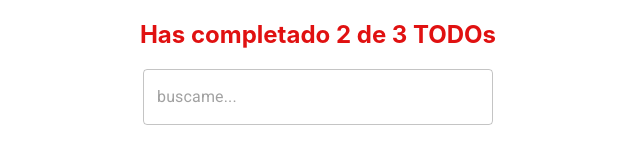
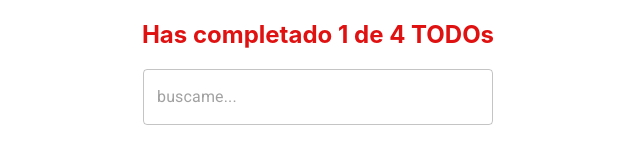
Before and after one commit to lucho19jose/React-TODO, a React (Vite) app: page / in a window 1280 px wide. Shown: the top 160 px of the page, without its empty margins (322-962 px from the left). Built offline with nearby package versions, Linux system fonts and the light colour scheme.

Commit message:
completed && delete tasks

```diff
--- a/src/App.jsx
+++ b/src/App.jsx
@@ -1,4 +1,5 @@
 import { useState } from 'react'
+import react from "react";
 import { CreateTodoButtom } from './CreateTodoButton'
 //import './App.css'
 import { TodoCounter } from './TodoCounter'
@@ -6,26 +7,61 @@ import { TodoItem } from './TodoItem'
 import { TodoList } from './TodoList'
 import { TodoSearch } from './TodoSearch'
 
-const todos = [
+const defaultTodos = [
   { id: 1, text: 'Cortar cebolla', completed: true },
   { id: 2, text: 'Tomar el curso de React', completed: false },
   { id: 3, text: 'Invitarte a salir a comer', completed: false },
   { id: 4, text: 'Invitarte a salir a vivir', completed: false },
 ]
 
+
 function App() {
   const [count, setCount] = useState(0)
 
+  const [todos, setTodos] = useState(defaultTodos);
+
+  const [ searchValue, setSearchValue ] = react.useState('');
+
+  const completedTodos = todos.filter(todo => todo.completed).length;
+  const totalTodos = todos.length;
+
+  const filteredTodos = todos.filter(todo => {
+    return todo.text.toLowerCase().includes(searchValue.toLowerCase());
+  });
+
+  const onCompleteTodo = (id) => {
+    setTodos(
+      todos.map(todo => {
+        if (todo.id === id) {
+          todo.completed = !todo.completed;
+        }
+        return todo;
+      }),
+    );
+  }
+
+  const onDeleteTodo = (id) => {
+    setTodos(todos.filter(todo => todo.id !== id));
+  }
+
   return (
     <>
-      <TodoCounter/>
-      <TodoSearch/>
+      <TodoCounter
+        completedTodos={completedTodos}
+        totalTodos={totalTodos}
+      />
+      <TodoSearch
+        searchValue={searchValue}
+        setSearchValue={setSearchValue}
+      />
       <TodoList>
-        {todos.map(todo => (
+        {filteredTodos.map(todo => (
           <TodoItem
             key={todo.id}
             text={todo.text}
             completed={todo.completed}
+            onComplete={()=>onCompleteTodo(todo.id)}
+            onDelete={()=>onDeleteTodo(todo.id)}
           />
         ))}
       </TodoList>
--- a/src/TodoCounter.jsx
+++ b/src/TodoCounter.jsx
@@ -1,9 +1,9 @@
 import React from 'react'
 import './TodoCounter.css'
 
-function TodoCounter() {
+function TodoCounter(props) {
   return (
-      <h2 className='TodoCounter'>Has completado 2 de 3 TODOs</h2>
+      <h2 className='TodoCounter'>Has completado {props.completedTodos} de {props.totalTodos} TODOs</h2>
   )
 }
 
--- a/src/TodoItem.jsx
+++ b/src/TodoItem.jsx
@@ -13,24 +13,17 @@ import DeleteIcon from '@mui/icons-material/Delete';
 import './TodoItem.css'
 
 function TodoItem(props) {
-  const onComplete = () => {
-      console.log("task completed!");
-  }
-
-  const onDelete = () => {
-      console.log("task Deleted!");
-  }
   return (
     <div>
       <List>
         <ListItem disablePadding>
-          <ListItemIcon onClick={onComplete}>
+          <ListItemIcon onClick={props.onComplete}>
             <DoneIcon color={props.completed ? 'success' : ''} />
           </ListItemIcon>
           <ListItemButton>
             <ListItemText className={`${props.completed && 'TodoItem-p--complete'}`} primary={props.text}/>
           </ListItemButton>
-          <ListItemIcon onClick={onDelete}>
+          <ListItemIcon onClick={props.onDelete}>
             <DeleteIcon sx={{ color: 'red' }} />
           </ListItemIcon>
         </ListItem>
--- a/src/TodoSearch.jsx
+++ b/src/TodoSearch.jsx
@@ -1,12 +1,10 @@
 import react from "react";
 import TextField from '@mui/material/TextField';
 import './TodoSearch.css';
-function TodoSearch(){
+function TodoSearch({searchValue, setSearchValue}) {
     const divStyle = {
         width: '350px'
     };
-
-    const [ searchValue, setSearchValue ] = react.useState('');
 
     const onSearchValueChange = (event) =>{
         setSearchValue(event.target.value);
@@ -25,7 +23,6 @@ function TodoSearch(){
                     onChange={onSearchValueChange}
                 />
             </div>
-            <p>{ searchValue }</p>
         </div>
     );
 }
```
